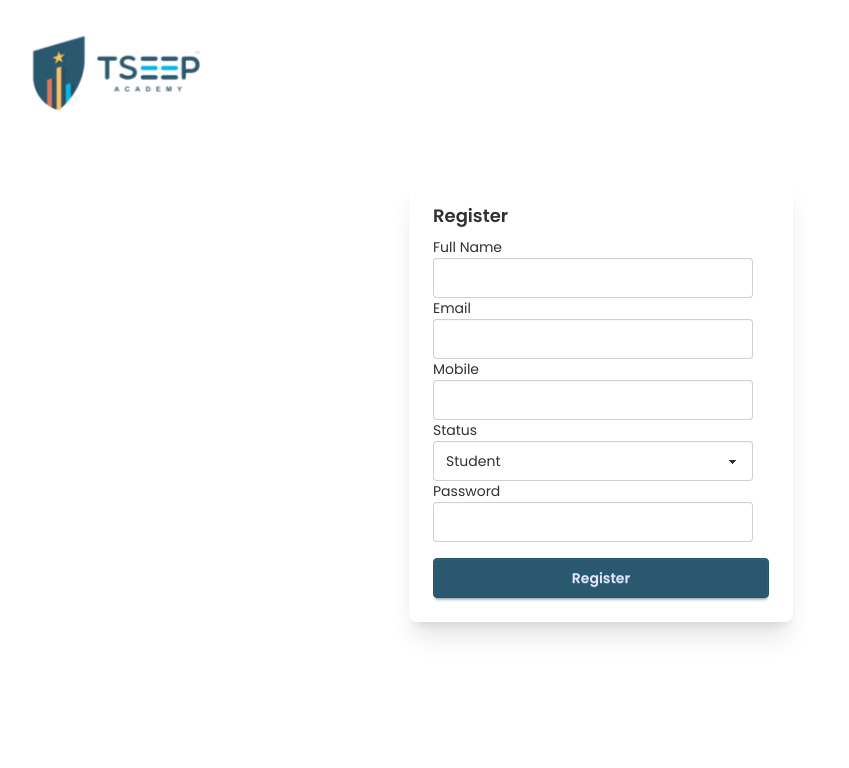
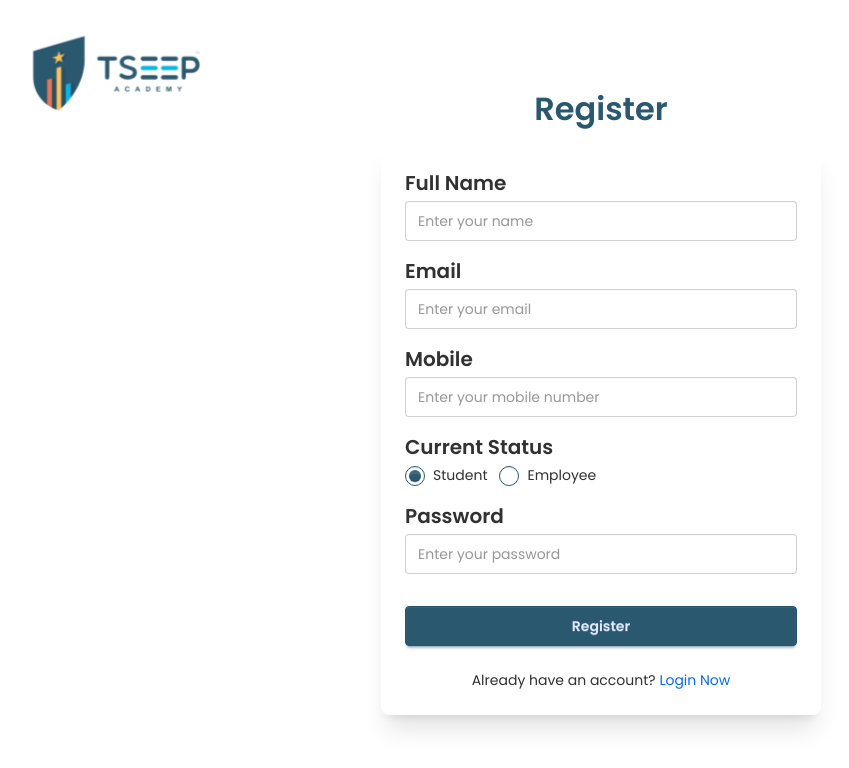
Before and after one commit to dilshad360/mcq-app, a React (Vite) app in the folder mcq-client/: page /register in a window 1280 px wide. Shown: the top 768 px of the page, without its empty margins (39-888 px from the left). Built offline with nearby package versions, Linux system fonts and the light colour scheme.

Commit message:
fix: register

```diff
--- a/mcq-client/src/pages/Register.jsx
+++ b/mcq-client/src/pages/Register.jsx
@@ -1,74 +1,146 @@
-import { Formik, Form, Field, ErrorMessage } from 'formik';
-import * as Yup from 'yup';
-import { register } from '../../services/api';
-import { useNavigate } from 'react-router-dom';
+import { Formik, Form, Field, ErrorMessage } from "formik";
+import * as Yup from "yup";
+import { register } from "../../services/api";
+import { useNavigate } from "react-router-dom";
 
 const Register = () => {
     const navigate = useNavigate();
 
     const initialValues = {
-        fullName: '',
-        email: '',
-        mobile: '',
-        status: 'Student',
-        password: '',
+        fullName: "",
+        email: "",
+        mobile: "",
+        status: "Student",
+        password: "",
     };
 
     const validationSchema = Yup.object({
-        fullName: Yup.string().required('Full Name is required'),
-        email: Yup.string().email('Invalid email').required('Email is required'),
-        mobile: Yup.string().matches(/^[0-9]{10}$/, 'Enter a valid 10-digit mobile number').required('Mobile is required'),
-        status: Yup.string().required('Status is required'),
-        password: Yup.string().min(6, 'Password must be at least 6 characters').required('Password is required'),
+        fullName: Yup.string().required("Full Name is required"),
+        email: Yup.string().email("Invalid email").required("Email is required"),
+        mobile: Yup.string()
+            .matches(/^[0-9]{10}$/, "Enter a valid 10-digit mobile number")
+            .required("Mobile is required"),
+        status: Yup.string().required("Status is required"),
+        password: Yup.string()
+            .min(6, "Password must be at least 6 characters")
+            .required("Password is required"),
     });
 
     const handleSubmit = async (values) => {
         await register(values);
-        navigate('/');
+        navigate("/");
     };
 
     return (
-        <div className="min-h-screen flex items-center justify-center">
-            <div className="card w-96 bg-base-100 shadow-xl">
+        <div className="min-h-screen flex flex-col items-center justify-center">
+            <h2 className="card-title text-[32px] text-primary pb-3">Register</h2>
+            <div className="card w-[440px] shadow-xl ">
                 <div className="card-body">
-                    <h2 className="card-title">Register</h2>
-                    <Formik initialValues={initialValues} validationSchema={validationSchema} onSubmit={handleSubmit}>
-                        <Form>
-                            <div className="form-control">
-                                <label>Full Name</label>
-                                <Field name="fullName" className="input input-bordered" />
-                                <ErrorMessage name="fullName" component="div" className="text-red-500 text-sm" />
+                    <Formik
+                        initialValues={initialValues}
+                        validationSchema={validationSchema}
+                        onSubmit={handleSubmit}
+                    >
+                        <Form className="space-y-4">
+                            <div className="form-control flex flex-col gap-1">
+                                <label className="text-xl font-semibold">Full Name</label>
+                                <Field
+                                    placeholder="Enter your name"
+                                    name="fullName"
+                                    className="input input-bordered w-full"
+                                />
+                                <ErrorMessage
+                                    name="fullName"
+                                    component="div"
+                                    className="text-red-500 text-sm"
+                                />
                             </div>
 
-                            <div className="form-control">
-                                <label>Email</label>
-                                <Field name="email" type="email" className="input input-bordered" />
-                                <ErrorMessage name="email" component="div" className="text-red-500 text-sm" />
+                            <div className="form-control flex flex-col gap-1">
+                                <label className="text-xl font-semibold">Email</label>
+                                <Field
+                                    placeholder="Enter your email"
+                                    name="email"
+                                    type="email"
+                                    className="input input-bordered w-full"
+                                />
+                                <ErrorMessage
+                                    name="email"
+                                    component="div"
+                                    className="text-red-500 text-sm"
+                                />
                             </div>
 
-                            <div className="form-control">
-                                <label>Mobile</label>
-                                <Field name="mobile" className="input input-bordered" />
-                                <ErrorMessage name="mobile" component="div" className="text-red-500 text-sm" />
+                            <div className="form-control flex flex-col gap-1">
+                                <label className="text-xl font-semibold">Mobile</label>
+                                <Field
+                                    placeholder="Enter your mobile number"
+                                    name="mobile"
+                                    className="input input-bordered w-full"
+                                />
+                                <ErrorMessage
+                                    name="mobile"
+                                    component="div"
+                                    className="text-red-500 text-sm"
+                                />
                             </div>
 
-                            <div className="form-control">
-                                <label>Status</label>
-                                <Field as="select" name="status" className="select select-bordered">
-                                    <option value="Student">Student</option>
-                                    <option value="Employee">Employee</option>
-                                </Field>
+                            <div className="form-control flex flex-col gap-1">
+                                <label className="text-xl font-semibold">Current Status</label>
+                                <div className="flex gap-3">
+                                    <label className="flex items-center gap-2">
+                                        <Field
+                                            type="radio"
+                                            name="status"
+                                            value="Student"
+                                            className="radio radio-primary radio-sm"
+                                        />
+                                        <span>Student</span>
+                                    </label>
+                                    <label className="flex items-center gap-2">
+                                        <Field
+                                            type="radio"
+                                            name="status"
+                                            value="Employee"
+                                            className="radio radio-primary radio-sm"
+                                        />
+                                        <span>Employee</span>
+                                    </label>
+                                </div>
+                                <ErrorMessage
+                                    name="status"
+                                    component="div"
+                                    className="text-red-500 text-sm"
+                                />
                             </div>
 
-                            <div className="form-control">
-                                <label>Password</label>
-                                <Field name="password" type="password" className="input input-bordered" />
-                                <ErrorMessage name="password" component="div" className="text-red-500 text-sm" />
+                            <div className="form-control flex flex-col gap-1">
+                                <label className="text-xl font-semibold">Password</label>
+                                <Field
+                                    placeholder="Enter your password"
+                                    name="password"
+                                    type="password"
+                                    className="input input-bordered w-full"
+                                />
+                                <ErrorMessage
+                                    name="password"
+                                    component="div"
+                                    className="text-red-500 text-sm"
+                                />
                             </div>
 
-                            <button type="submit" className="btn btn-primary w-full mt-4">Register</button>
+                            <button type="submit" className="btn btn-primary w-full mt-4">
+                                Register
+                            </button>
                         </Form>
                     </Formik>
+                    <span className="text-center pt-4">
+                        Already have an account? {" "}
+                        <a className="text-[#006eec]" href="/">
+                            {" "}
+                            Login Now{" "}
+                        </a>
+                    </span>
                 </div>
             </div>
         </div>
```
Also changed, not shown: mcq-client/src/pages/Login.jsx (+47 -21 lines).
